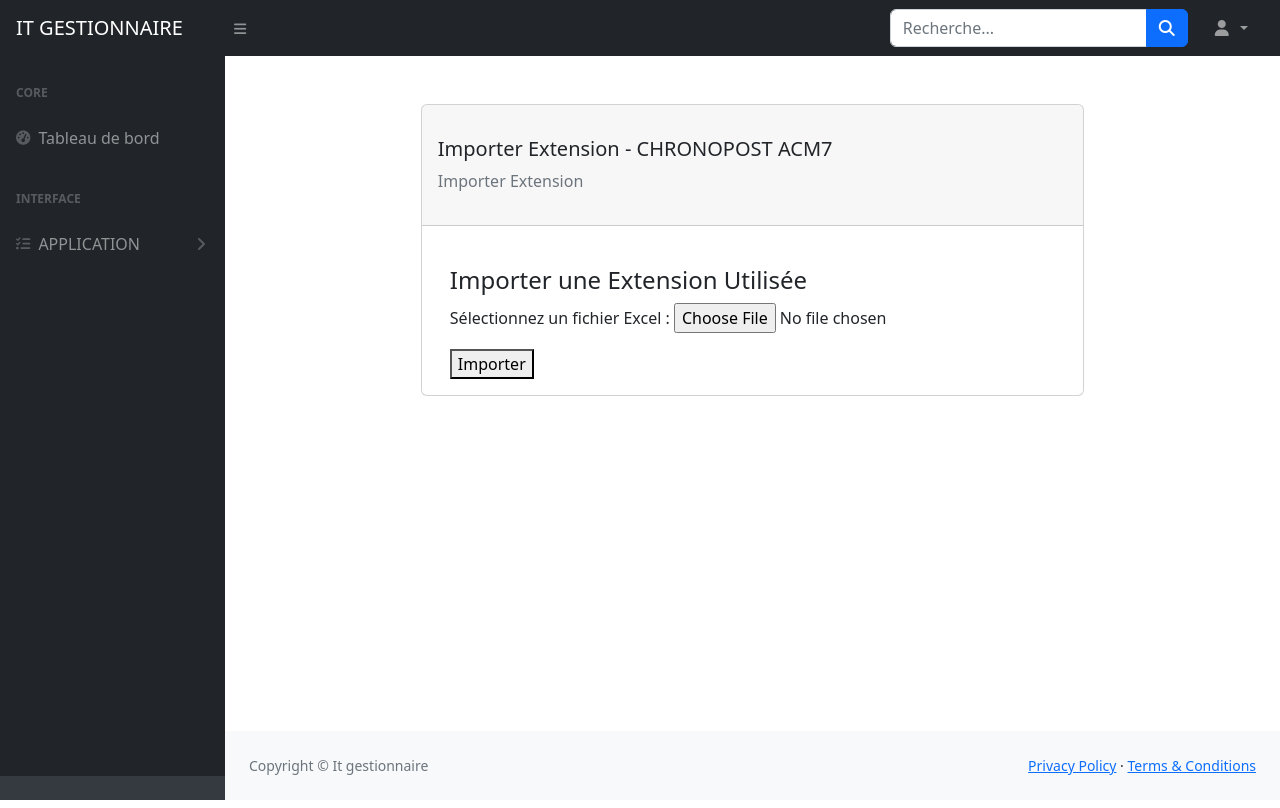
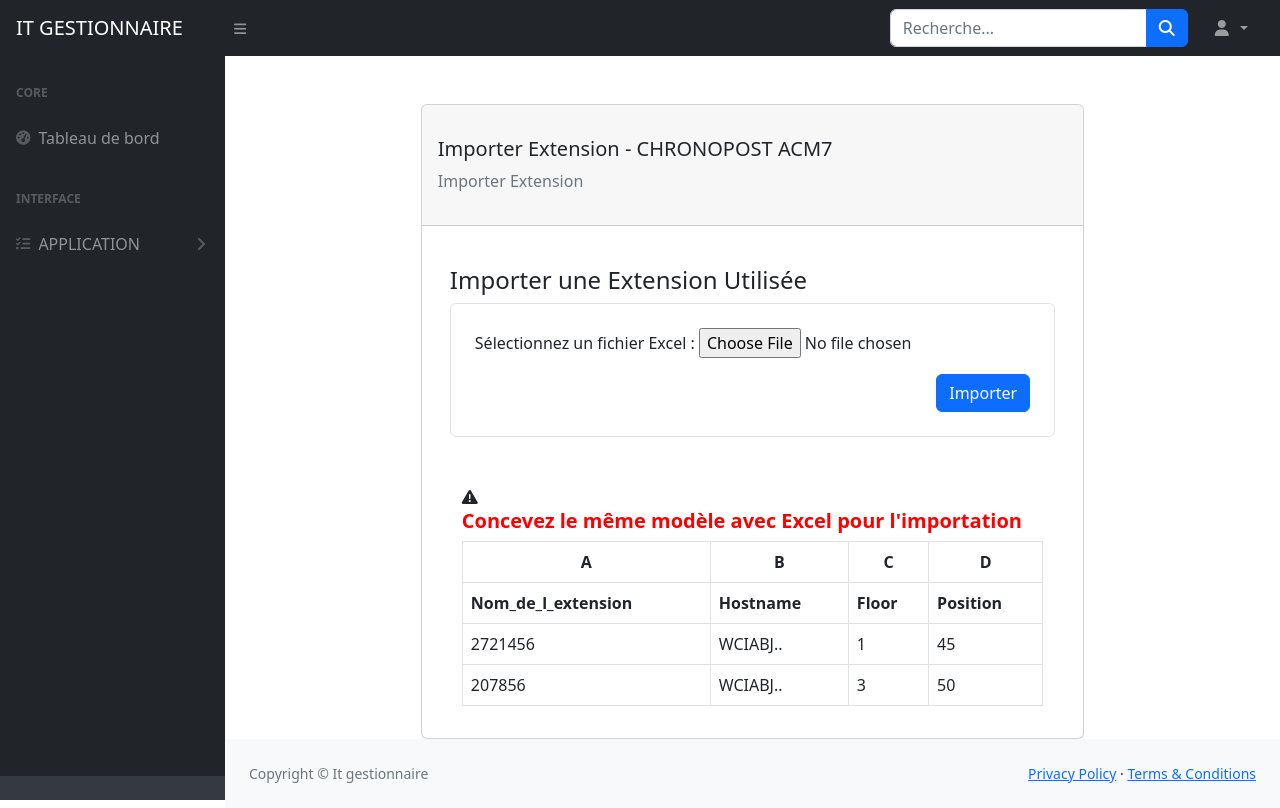
Before and after one commit to gerardkassi/extensionapp, a Django app: page /departement/1/import-extensions-utilisees/ in a window 1280 px wide. Run offline with Django 5.2, Linux system fonts and the light colour scheme; data comes from the database, SQL or seed files in the repository; some libraries are stand-ins or nearby versions.

Commit message:
LAST ONLINE SEND

```diff
--- a/extensionapp/templates/departement/import_used_extensions.html
+++ b/extensionapp/templates/departement/import_used_extensions.html
@@ -94,12 +94,51 @@
                                 <div class="card-body">
                                     <div class="container mt-4">
                                         <h4>Importer une Extension Utilisée</h4>
-                                        <form method="post" enctype="multipart/form-data">
+                                        <form method="post" enctype="multipart/form-data" class="border p-4 rounded">
                                             {% csrf_token %}
                                             {{ form.as_p }}
-                                            <button type="submit">Importer</button>
+                                            <div class="d-grid gap-2 d-md-flex justify-content-md-end mt-3">
+                                                <button type="submit" class="btn btn-primary">Importer</button>
+                                            </div>
                                         </form>
 
+                                        <div class="container mt-5">
+                                            <i class="fas fa-exclamation-triangle"></i><h5 style="color: red; font-weight: bold;">
+                                                Concevez le même modèle avec Excel pour l'importation
+                                            </h5>
+                                            <table class="table table-bordered">
+                                                <thead class="thead-dark">
+
+                                                    <tr class="text-center">
+                                                        <th scope="col" class="text-center">A</th>
+                                                        <th scope="col" class="text-center">B</th>
+                                                        <th scope="col" class="text-center">C</th>
+                                                        <th scope="col" class="text-center">D</th>
+                                                    </tr>
+
+                                                    <tr>
+                                                        <th scope="col">Nom_de_l_extension</th>
+                                                        <th scope="col">Hostname</th>
+                                                        <th scope="col">Floor</th>
+                                                        <th scope="col">Position</th>
+                                                    </tr>
+                                                </thead>
+                                                <tbody>
+                                                    <tr>
+                                                        <td>2721456</td>
+                                                        <td>WCIABJ..</td>
+                                                        <td>1</td>
+                                                        <td>45</td>
+                                                    </tr>
+                                                    <tr>
+                                                        <td>207856</td>
+                                                        <td>WCIABJ..</td>
+                                                        <td>3</td>
+                                                        <td>50</td>
+                                                    </tr>
+                                                </tbody>
+                                            </table>
+                                        </div>
                                     </div>
                                 </div>
                             </div>
```
Also changed, not shown: extensionapp/templates/departement/import_unused_extensions.html (+32 -2 lines).
